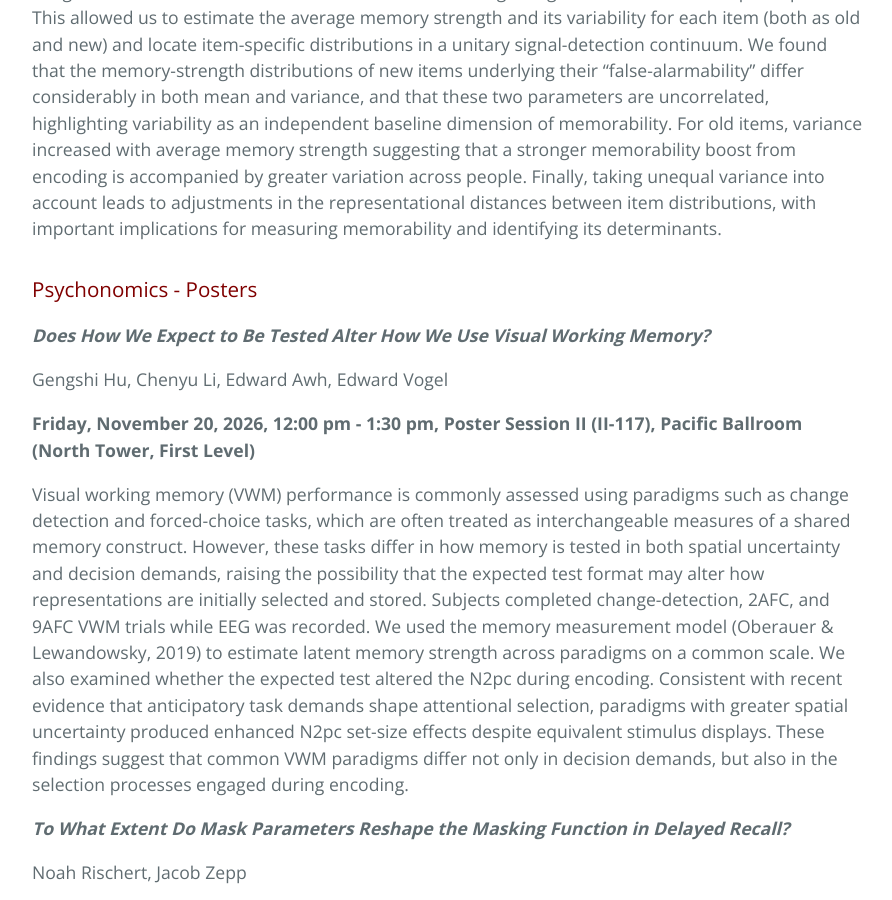
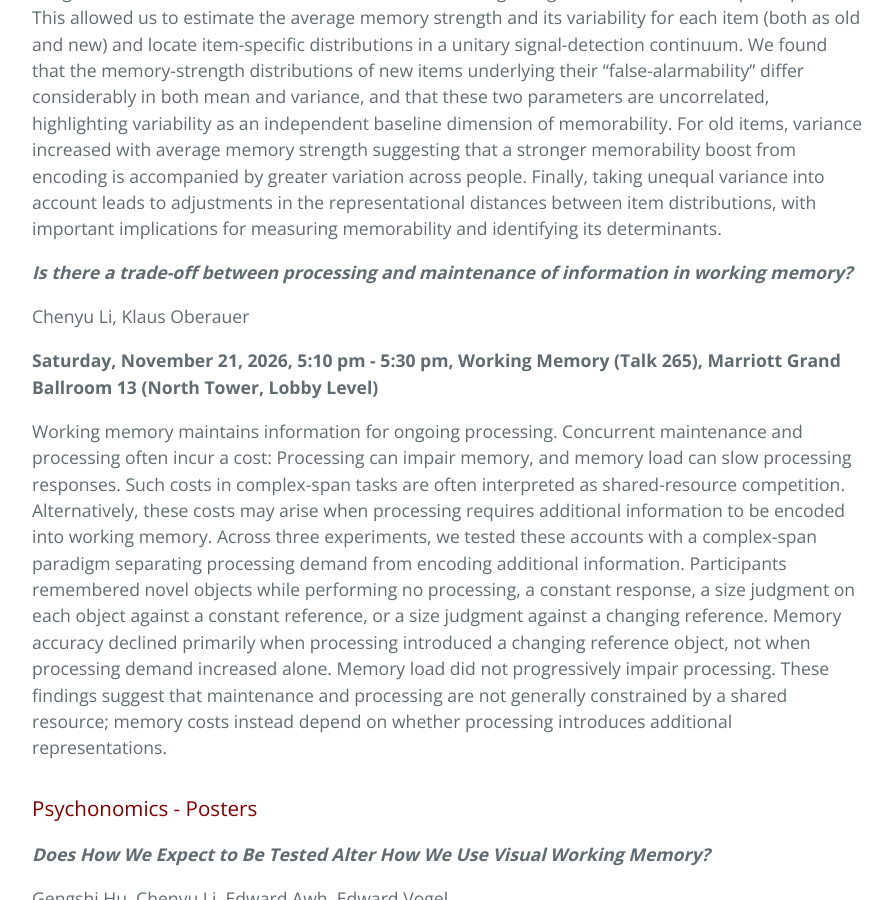
Before and after one commit to AwhVogelLab/awhvogellab.github.io, a Jekyll site: the page built from conferences.md, in a window 1280 px wide and 900 px high, scrolled down 1902 px. Shown: the whole window, without its empty margins (192-1084 px from the left). Built offline with Jekyll 4.4.1, drawn with Linux system fonts in a browser that asks for light colours; our own code applies the rules of GitHub Pages for plain Markdown files; some of the changed text lies outside the part shown.

Commit message:
Add talk on working memory trade-offs
Added a new talk on the trade-off between processing and maintenance of information in working memory, including details on the authors and session timing.

```diff
--- a/conferences.md
+++ b/conferences.md
@@ -42,6 +42,14 @@ Igor Utochkin, Keisuke Fukuda
 
 The concept of memorability highlights the consistent effects that individual items have on memory strength across people. Do all items produce equally consistent memory strengths? We used receiver operating characteristic (ROC) analysis to recover memory-strength distributions for 600 object images tested as old and new items in a confidence-rating recognition task across 234 participants. This allowed us to estimate the average memory strength and its variability for each item (both as old and new) and locate item-specific distributions in a unitary signal-detection continuum. We found that the memory-strength distributions of new items underlying their "false-alarmability" differ considerably in both mean and variance, and that these two parameters are uncorrelated, highlighting variability as an independent baseline dimension of memorability. For old items, variance increased with average memory strength suggesting that a stronger memorability boost from encoding is accompanied by greater variation across people. Finally, taking unequal variance into account leads to adjustments in the representational distances between item distributions, with important implications for measuring memorability and identifying its determinants.
 
+***Is there a trade-off between processing and maintenance of information in working memory?***
+
+Chenyu Li, Klaus Oberauer
+
+**Saturday, November 21, 2026, 5:10 pm - 5:30 pm, Working Memory (Talk 265), Marriott Grand Ballroom 13 (North Tower, Lobby Level)**
+
+Working memory maintains information for ongoing processing. Concurrent maintenance and processing often incur a cost: Processing can impair memory, and memory load can slow processing responses. Such costs in complex-span tasks are often interpreted as shared-resource competition. Alternatively, these costs may arise when processing requires additional information to be encoded into working memory. Across three experiments, we tested these accounts with a complex-span paradigm separating processing demand from encoding additional information. Participants remembered novel objects while performing no processing, a constant response, a size judgment on each object against a constant reference, or a size judgment against a changing reference. Memory accuracy declined primarily when processing introduced a changing reference object, not when processing demand increased alone. Memory load did not progressively impair processing. These findings suggest that maintenance and processing are not generally constrained by a shared resource; memory costs instead depend on whether processing introduces additional representations.
+
 ### Psychonomics - Posters
 
 ***Does How We Expect to Be Tested Alter How We Use Visual Working Memory?***
@@ -75,14 +83,6 @@ Chong Zhao, Monica Rosenberg, Edward Vogel
 **Saturday, November 21, 2026, 12:00 pm - 1:30 pm, Poster Session IV (IV-067), Pacific Ballroom (North Tower, First Level)**
 
 Classic memory models proposed that the encoding process in visual working memory (VWM) controls the bandwidth of encoding in long-term memory (LTM). Behaviorally, VWM and LTM accuracies are reliably correlated, raising the question of whether LTM encoding engages processes distinct from VWM encoding. To investigate this, we recorded EEG activity while participants completed recognition memory tasks with set sizes of 32 and 128, far beyond typical VWM capacity. Using interelectrode correlation (IC) analysis, we found that IC patterns reliably predicted individual differences in LTM across both set sizes, indicating a robust domain-general neural signature. Critically, this predictive power remained after controlling for VWM and attentional control performance, suggesting that the model captured variance specific to LTM encoding. Predictive signals emerged only after stimulus onset and persisted for 500-600 ms. Together, these findings reveal a temporally dynamic neural signature supporting individual differences in LTM encoding independent of general cognitive abilities.
-
-***Is there a trade-off between processing and maintenance of information in working memory?***
-
-Chenyu Li, Klaus Oberauer
-
-**Saturday, November 21, 2026, 5:10 pm - 5:30 pm, Working Memory (Talk 265), Marriott Grand Ballroom 13 (North Tower, Lobby Level)**
-
-Working memory maintains information for ongoing processing. Concurrent maintenance and processing often incur a cost: Processing can impair memory, and memory load can slow processing responses. Such costs in complex-span tasks are often interpreted as shared-resource competition. Alternatively, these costs may arise when processing requires additional information to be encoded into working memory. Across three experiments, we tested these accounts with a complex-span paradigm separating processing demand from encoding additional information. Participants remembered novel objects while performing no processing, a constant response, a size judgment on each object against a constant reference, or a size judgment against a changing reference. Memory accuracy declined primarily when processing introduced a changing reference object, not when processing demand increased alone. Memory load did not progressively impair processing. These findings suggest that maintenance and processing are not generally constrained by a shared resource; memory costs instead depend on whether processing introduces additional representations.
 
 ***Distinct Neural Dynamics Support Continuous and Noncontinuous Interhemispheric Handoffs During Attentional Tracking***
 
```
